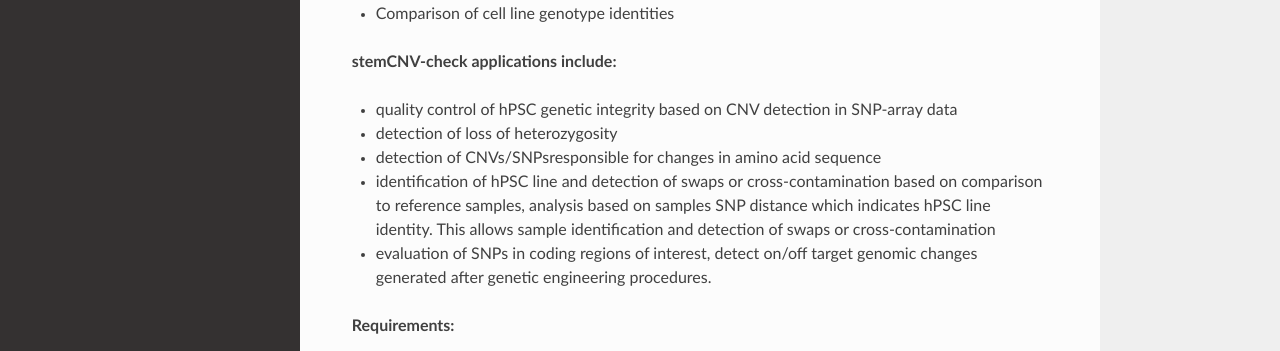
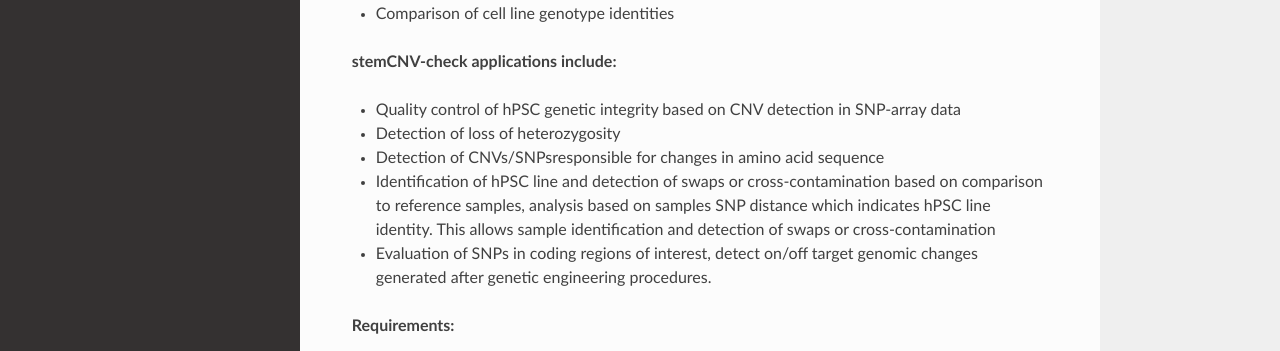
Before and after one commit to icalledmyselfmoon/stemCNV_check_Read_the_docs, a Sphinx documentation site: the page built from source/index.rst, in a window 1280 px wide and 1165 px high. Shown: the part 470-821 px from the top of the window. Built offline with Sphinx 7.4.7 and the Read the Docs theme 3.1.0, drawn with Linux system fonts in a browser that asks for light colours.

```diff
--- a/source/index.rst
+++ b/source/index.rst
@@ -19,12 +19,12 @@ StemCNV-check is a tool written to simplify copy number variation (CNV) analysis
 
 **stemCNV-check applications include:**
 
-- quality control of hPSC genetic integrity based on CNV detection in SNP-array data
-- detection of loss of heterozygosity
-- detection of CNVs/SNPsresponsible for changes in amino acid sequence
-- identification of hPSC line and detection of swaps or cross-contamination based on comparison to reference samples,  analysis based on samples SNP distance which indicates hPSC line identity. This allows sample identification and detection of swaps  or cross-contamination
+- Quality control of hPSC genetic integrity based on CNV detection in SNP-array data
+- Detection of loss of heterozygosity
+- Detection of CNVs/SNPsresponsible for changes in amino acid sequence
+- Identification of hPSC line and detection of swaps or cross-contamination based on comparison to reference samples,  analysis based on samples SNP distance which indicates hPSC line identity. This allows sample identification and detection of swaps  or cross-contamination
 
-- evaluation of SNPs in coding regions of interest, detect  on/off target genomic changes generated after genetic engineering procedures.
+- Evaluation of SNPs in coding regions of interest, detect  on/off target genomic changes generated after genetic engineering procedures.
 
 **Requirements:**
 
```
